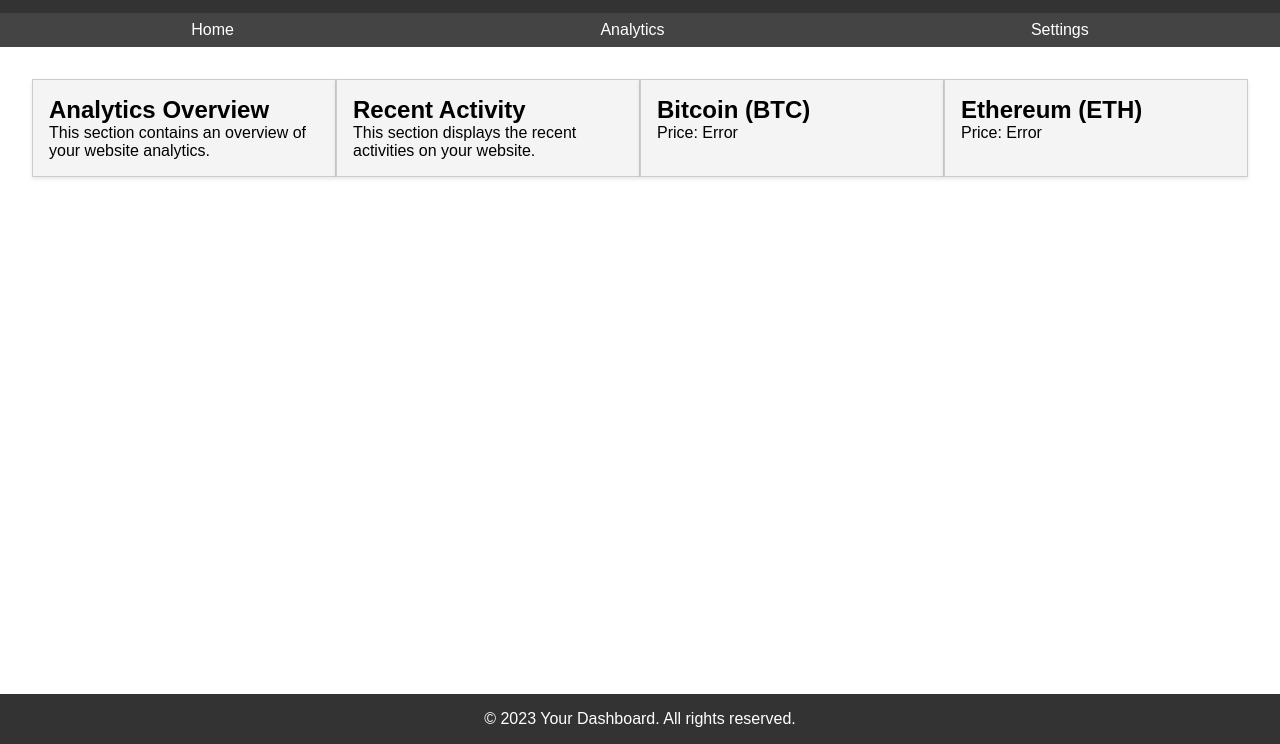
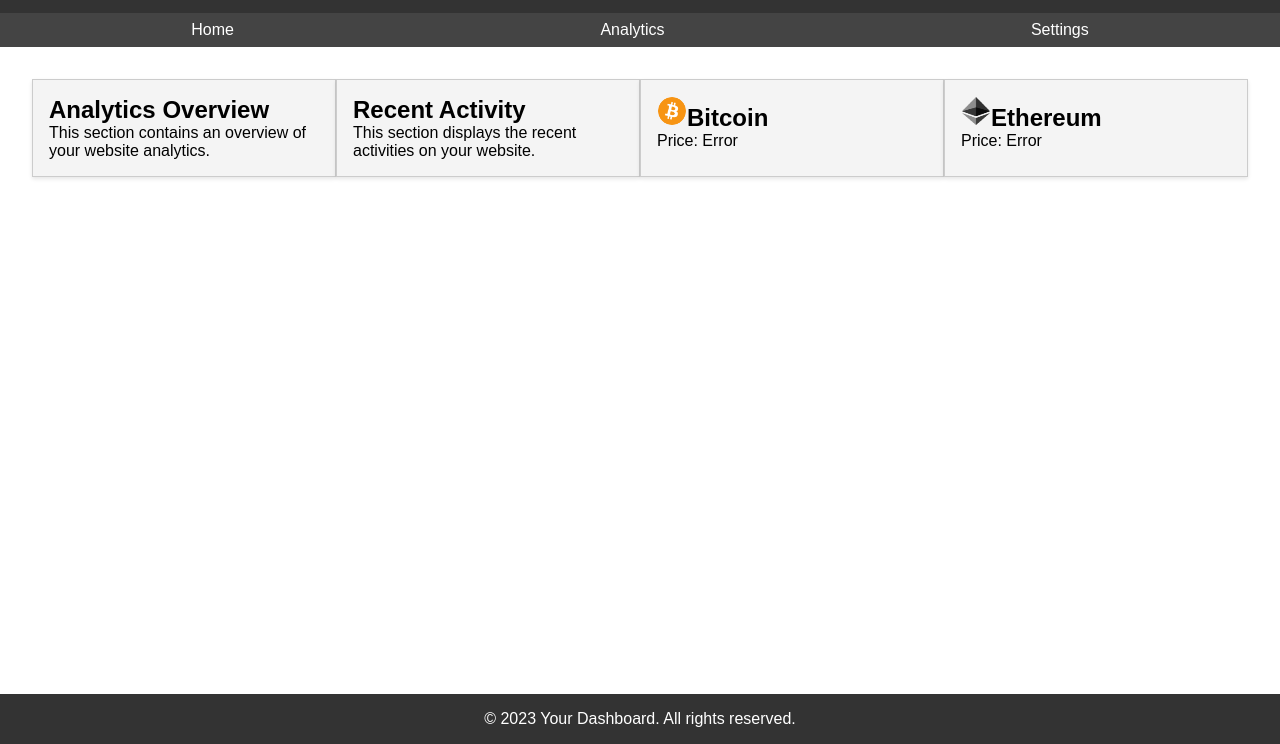
Before and after one commit to Fiskekutter/Fiskekutter.github.io, a plain HTML site: page index.html in a window 1280 px wide. Shown: the part 56-800 px from the top of the page. Drawn offline with Linux system fonts and the light colour scheme; no server answers.

Commit message:
Add crypto logos

```diff
--- a/index.html
+++ b/index.html
@@ -41,11 +41,11 @@
             <p>This section displays the recent activities on your website.</p>
         </section>
         <section class ="dashboard-item">
-            <h2>Bitcoin (BTC)</h2>
+            <h2><img class="bitcoin" src="images/bitcoin.png">Bitcoin</h2>
             <p>Price: <span id="bitcoinPrice"></span></p>
         </section>
         <section class="dashboard-item">
-            <h2>Ethereum (ETH)</h2>
+            <h2><img class="ethereum" src="images/ethereum.png">Ethereum</h2>
             <p>Price: <span id="ethereumPrice"></span></p>
         </section>
     </main>
--- a/styles.css
+++ b/styles.css
@@ -124,6 +124,20 @@ main {
     cursor: pointer;
 }
 
+.bitcoin {
+    border-radius: 100%;
+    width: 30px;
+    height: 30px;
+    padding: 1px;
+}
+
+.ethereum {
+    border-radius: 100%;
+    width: 30px;
+    height: 30px;
+    padding: 1px;
+}
+
 footer {
     position: fixed;
     text-align: center;
```
Also changed, not shown: images/bitcoin.png (added), images/ethereum.png (added).
